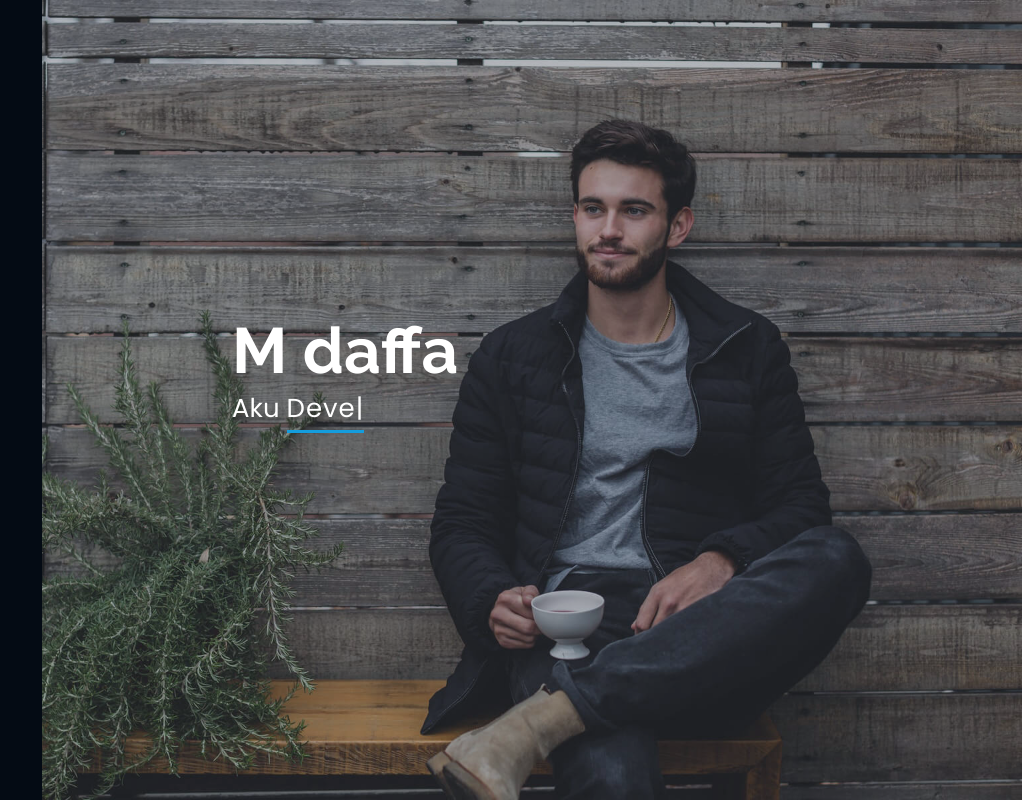
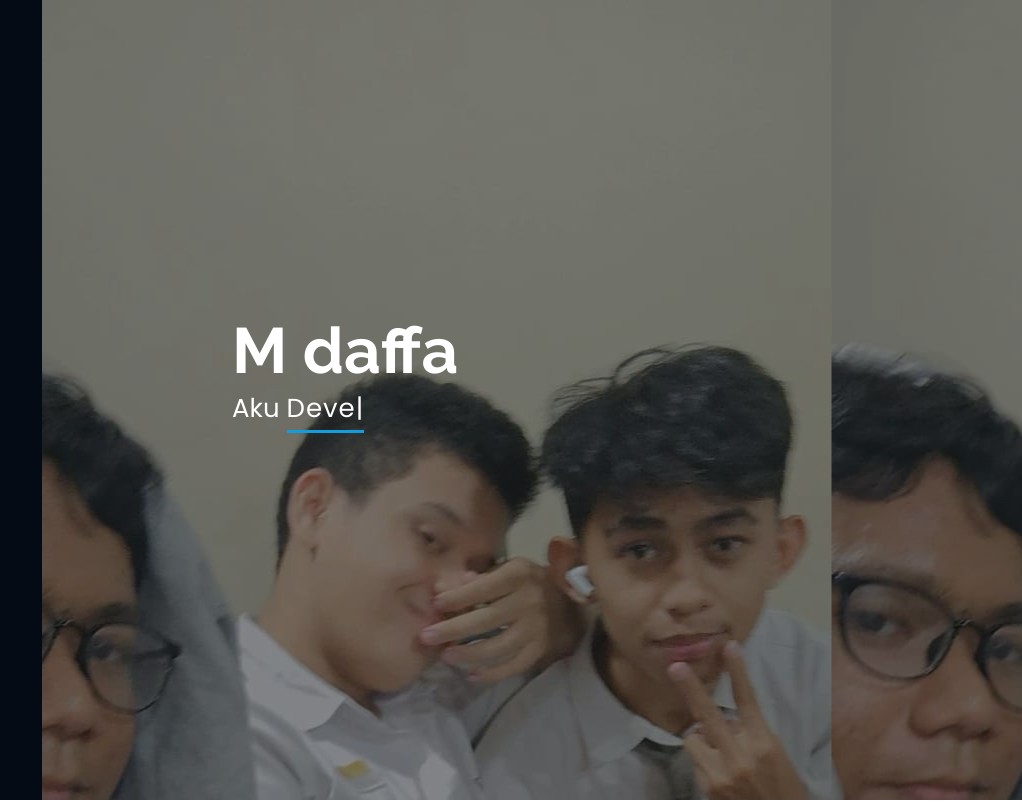
Before and after one commit to easter08/easter08.github.io, a plain HTML site: page index.html in a window 1280 px wide. Shown: the top 802 px of the page, 258-1280 px from the left. Drawn offline with nearby package versions, Linux system fonts and the light colour scheme.

Commit message:
Update style.css

```diff
--- a/assets/css/style.css
+++ b/assets/css/style.css
@@ -241,8 +241,8 @@ h6 {
 #hero {
   width: 100%;
   height: 100vh;
-  background: url("../img/hero-bg.jpg") top center;
-  background-size: cover;
+  background: url("../img/bersama.jpeg") top center;
+  background-size: cover auto;
 }
 
 #hero:before {
```
